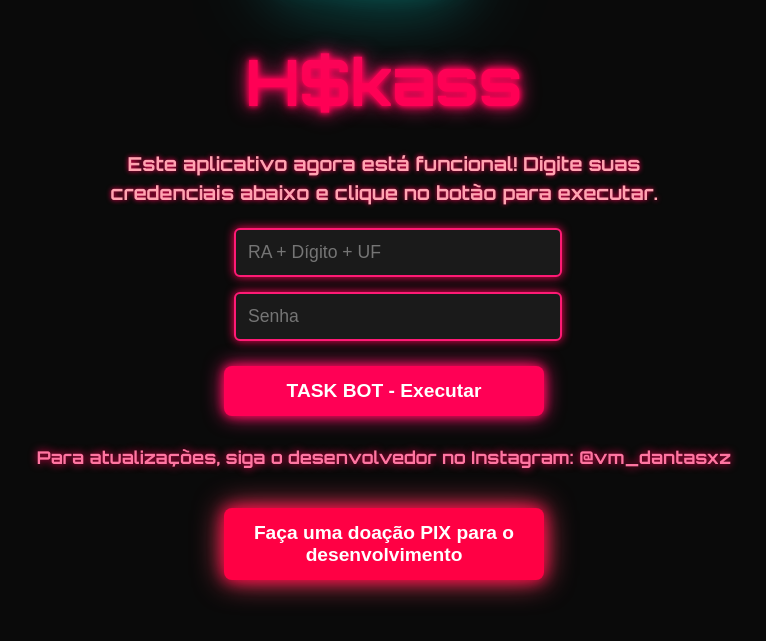
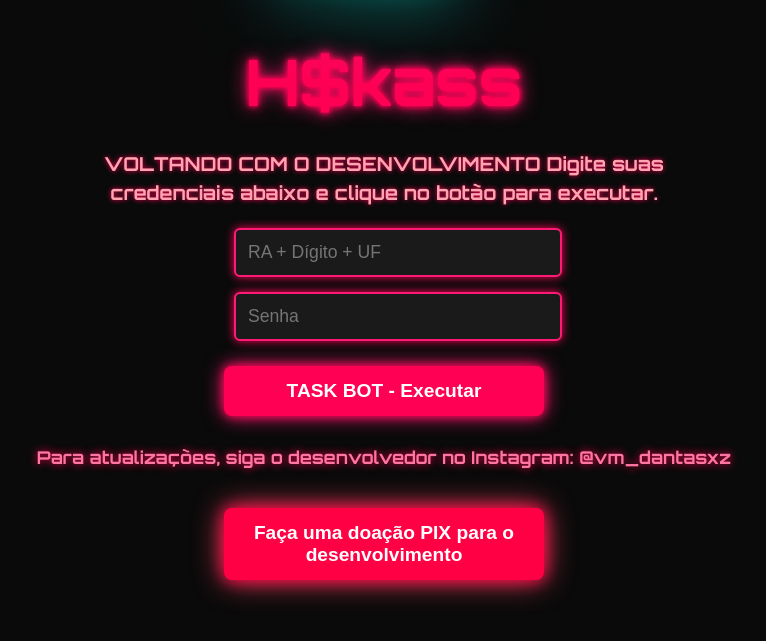
Before and after one commit to xpratax/H-KASS, a plain HTML site: page index.html in a window 1280 px wide. Shown: the part 151-792 px from the top of the page, without its empty margins (256-1022 px from the left). Drawn offline with Linux system fonts and the light colour scheme.

Commit message:
Update index.html

```diff
--- a/index.html
+++ b/index.html
@@ -153,7 +153,7 @@
   <h1>H$kass</h1>
 
   <p>
-    Este aplicativo agora está funcional!
+   VOLTANDO COM O <strong>DESENVOLVIMENTO</strong>
     Digite suas credenciais abaixo e clique no botão para executar.
   </p>
 
```
